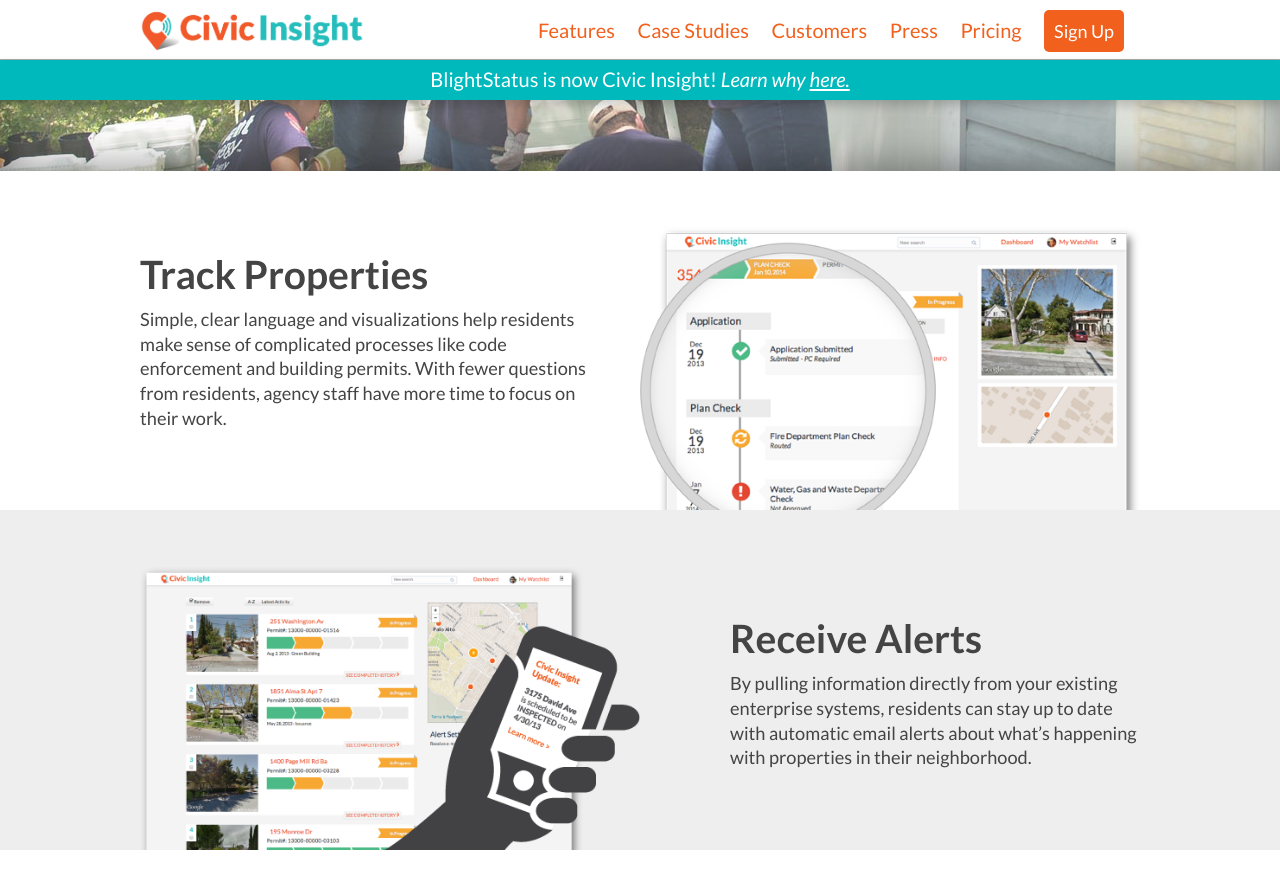
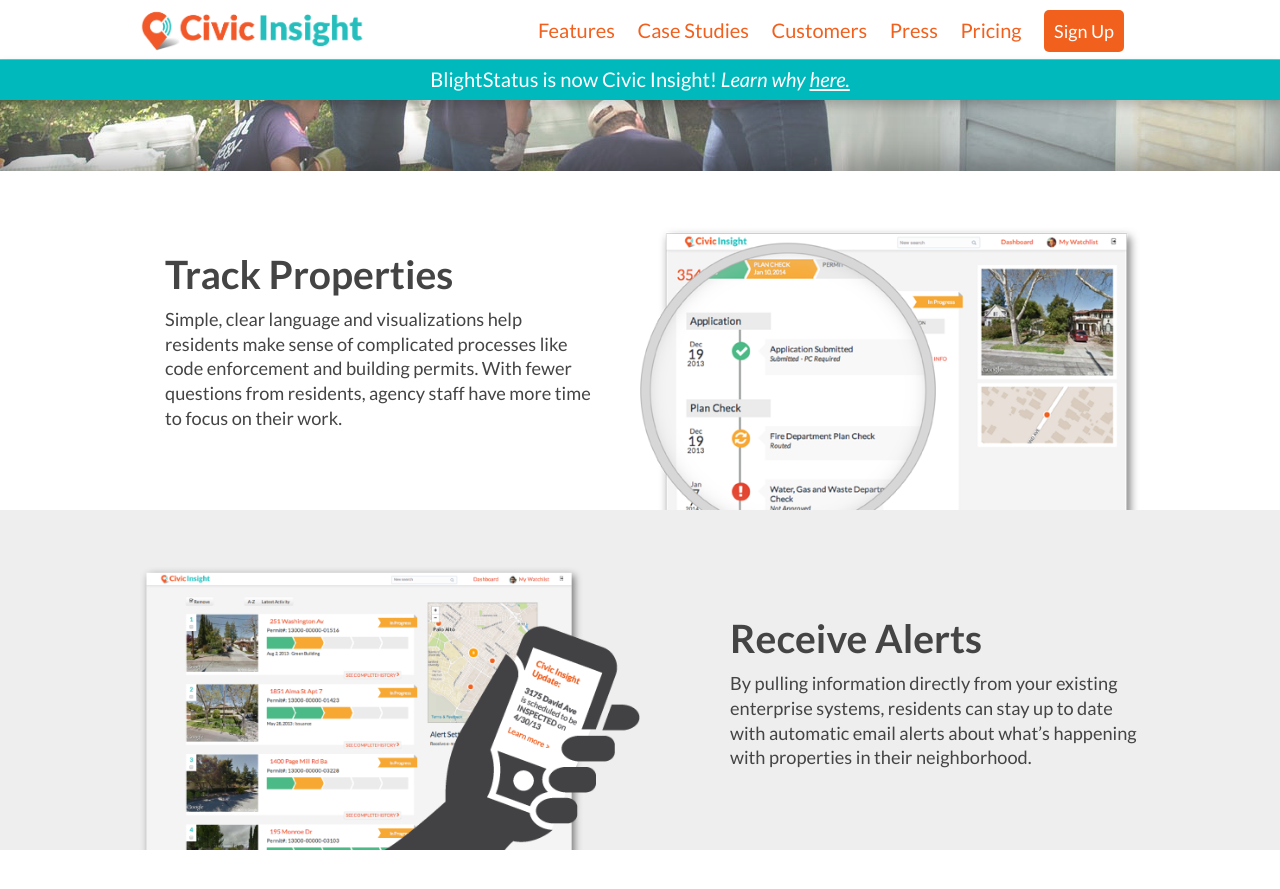
Before and after one commit to civicindustries/civicinsight.com, a Jekyll site: the page built from index.html, in a window 1280 px wide and 900 px high, scrolled down 469 px. Shown: the top 889 px of the window. Built offline with Jekyll 4.4.1, drawn with Linux system fonts in a browser that asks for light colours; nearby versions of some CDN libraries; library files that are not in the unit come from our copies; Markdown is read by kramdown in place of the engine named in the settings; comment, search, counter and statistics services are not loaded.

Commit message:
slight adjustments

```diff
--- a/_includes/home/case-studies.html
+++ b/_includes/home/case-studies.html
@@ -82,7 +82,7 @@
 <section class="row offwhite case-studies" style="background-color: #eee">
   <article class="columns row">
     <h2 class="center orange-font section-pad">New Orleans: Code Enforcement</h2>
-    <p class="center black-font section-pad use-intro" style="text-align:justify">We all have a vested interest in seeing our communities thrive. By getting everyone on the same page about the City’s current efforts, Civic Insight helps residents, City staff, and local organizations work together more effectively to enhance the quality and value of their communities.<p>
+    <p class="center black-font section-pad use-intro" style="text-align:justify; font-size:inherit">We all have a vested interest in seeing our communities thrive. By getting everyone on the same page about the City’s current efforts, Civic Insight helps residents, City staff, and local organizations work together more effectively to enhance the quality and value of their communities.<p>
 
     <div class="col-md-6 col-sm-6 col-xs-6 section-pad">
         <p class="quote-text">"BlightStatus [Civic Insight] is incredibly important... We hear over and over from the public how simple, beautiful, and easy it is to use."</p>
@@ -104,7 +104,7 @@
 <section id="case-studies" data-speed="4" class="row white case-studies">
   <article class="columns row">
     <h2 class="center orange-font section-pad">Palo Alto: Building Permitting</h2>
-    <p class="center black-font section-pad use-intro" style="text-align:justify">Building and development are critical drivers of economic prosperity in any city. Civic Insight eliminates costly delays by demystifying the permit approval process and making timely information available when it’s most important.<p>
+    <p class="center black-font section-pad use-intro" style="text-align:justify;font-size:inherit">Building and development are critical drivers of economic prosperity in any city. Civic Insight eliminates costly delays by demystifying the permit approval process and making timely information available when it’s most important.<p>
 
     <div class="col-md-6 col-sm-6 col-xs-6 section-pad">
       <iframe src="//player.vimeo.com/video/85475367" width="500" height="281" frameborder="0" webkitallowfullscreen mozallowfullscreen allowfullscreen></iframe>
--- a/_includes/home/product.html
+++ b/_includes/home/product.html
@@ -9,7 +9,7 @@
     <article class="columns row" style="position: relative">
 
       <div class="row" style="float: left; width: 600px">
-        <div style="padding: 10px 130px 0 15px">
+        <div style="padding: 10px 130px 0 40px">
           <h1>Track Properties</h1>
           <ul  style="position: relative; list-style: bullet">
             <li>
@@ -65,7 +65,7 @@
     <article class="columns row" style="position: relative">
 
       <div class="row" style="float: left; width: 600px">
-        <div style="padding: 50px 130px 0 15px">
+        <div style="padding: 50px 130px 0 40px">
           <h1>Analyze Trends</h1>
           <ul  style="position: relative; list-style: bullet">
             <li>Our analytics dashboard provides high-level insights about your agency’s performance and geographic trends to help you make more strategic, data-driven decisions.</li>
```
